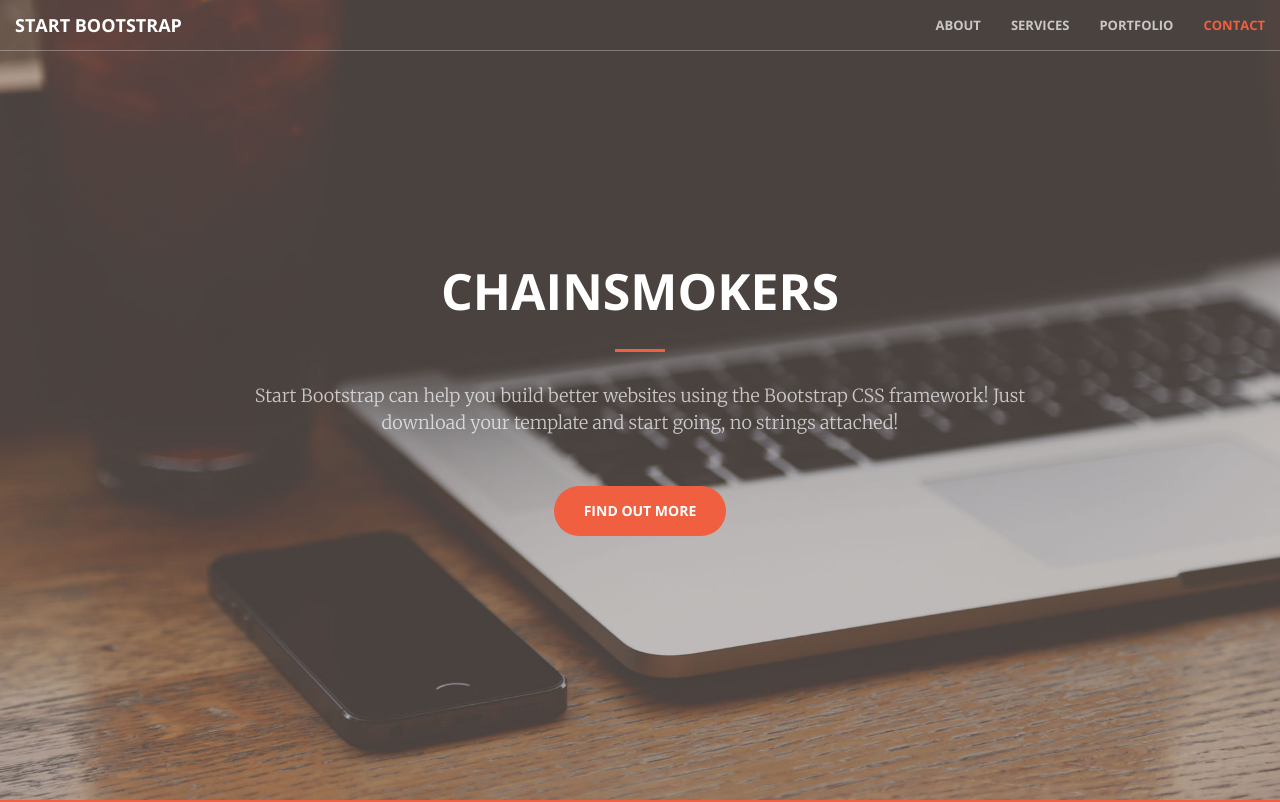
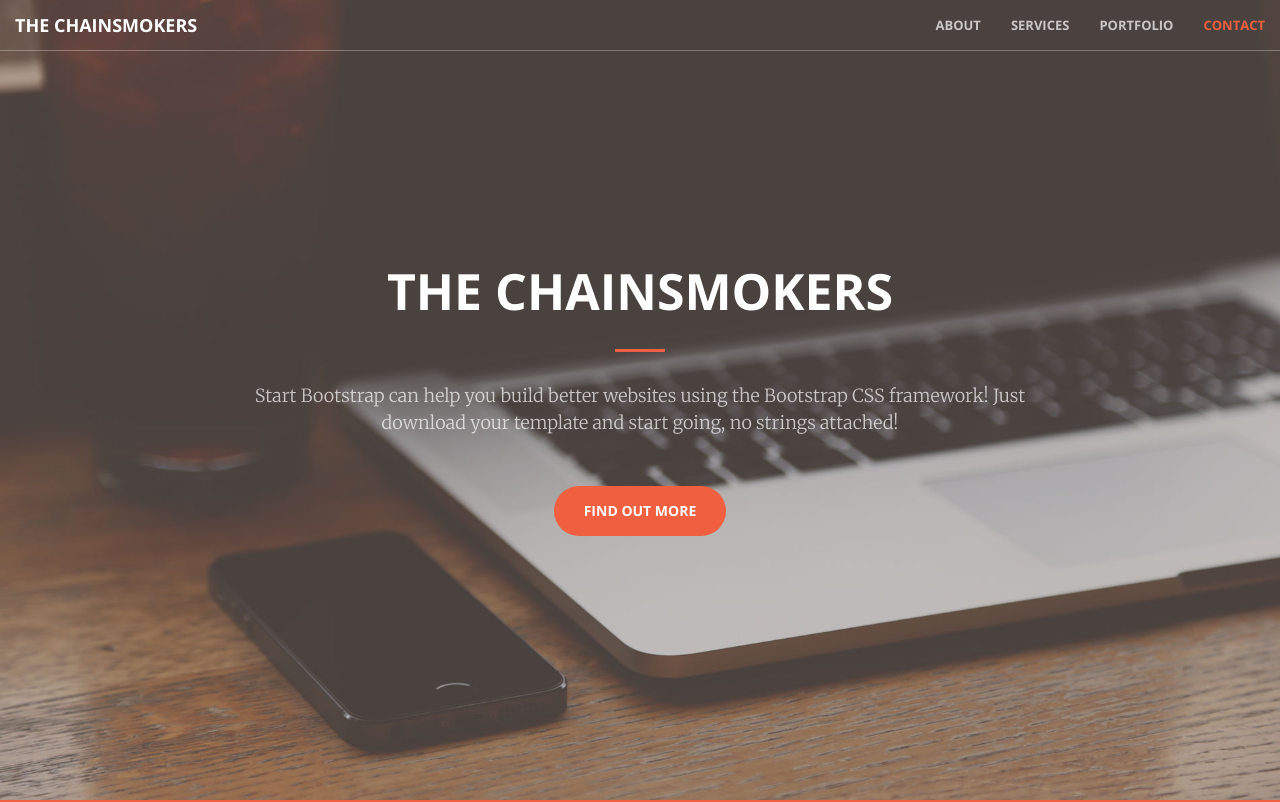
Before and after one commit to dobecgalupe/obidozadobec.github.io, a website: page index.html in a window 1280 px wide. Shown: the top 802 px of the page. Drawn offline with nearby package versions, Linux system fonts and the light colour scheme.

Commit message:
Update index.html

```diff
--- a/index.html
+++ b/index.html
@@ -9,7 +9,7 @@
     <meta name="description" content="">
     <meta name="author" content="">
 
-    <title>MUSICS</title>
+    <title>FREE MUSICS</title>
 
     <!-- Bootstrap Core CSS -->
     <link href="vendor/bootstrap/css/bootstrap.min.css" rel="stylesheet">
@@ -43,7 +43,7 @@
                 <button type="button" class="navbar-toggle collapsed" data-toggle="collapse" data-target="#bs-example-navbar-collapse-1">
                     <span class="sr-only">Toggle navigation</span> Menu <i class="fa fa-bars"></i>
                 </button>
-                <a class="navbar-brand page-scroll" href="#page-top">Start Bootstrap</a>
+                <a class="navbar-brand page-scroll" href="#page-top">THE CHAINSMOKERS</a>
             </div>
 
             <!-- Collect the nav links, forms, and other content for toggling -->
@@ -71,7 +71,7 @@
     <header>
         <div class="header-content">
             <div class="header-content-inner">
-                <h1 id="homeHeading">CHAINSMOKERS</h1>
+                <h1 id="homeHeading">THE CHAINSMOKERS</h1>
                 <hr>
                 <p>Start Bootstrap can help you build better websites using the Bootstrap CSS framework! Just download your template and start going, no strings attached!</p>
                 <a href="#about" class="btn btn-primary btn-xl page-scroll">Find Out More</a>
```
